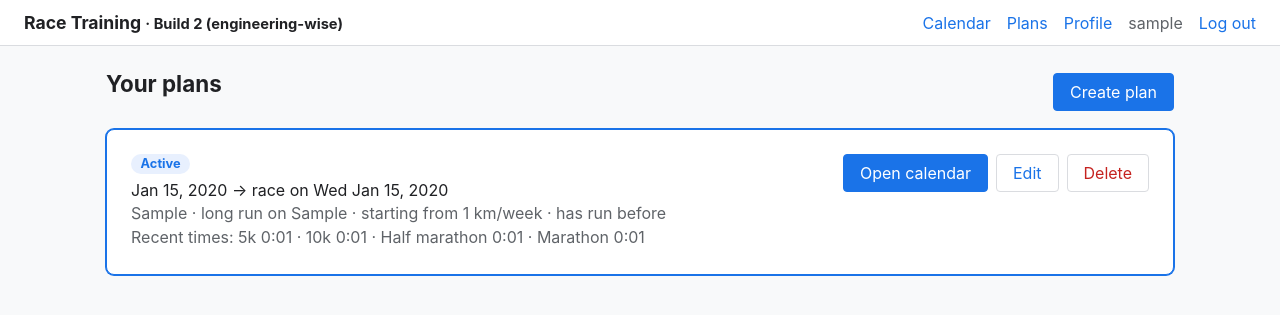
After one commit to HaoSophareth/cs162-ai-app, a Flask app: page /plans in a window 1280 px wide. The commit adds this page. Shown: the top 315 px of the page. Run offline with Flask 3, Linux system fonts and the light colour scheme; a user stored in the database is signed in; tables that the repository leaves empty hold one stand-in row (values such as "Sample post").

Commit message:
Build 2: quick profile onboarding and multiple plans (spec change)

```diff
--- a/engineering_build/auth.py
+++ b/engineering_build/auth.py
@@ -27,7 +27,7 @@ def signup():
             db.session.add(user)
             db.session.commit()
             login_user(user)
-            return redirect(url_for("main.setup"))
+            return redirect(url_for("main.profile"))
 
     return render_template("signup.html")
 
--- a/engineering_build/main.py
+++ b/engineering_build/main.py
@@ -10,7 +10,25 @@ from plan_generator import DAYS, RECOMMENDED_WEEKS, generate_plan, monday_of
 main_bp = Blueprint("main", __name__)
 
 DISTANCES = {"5k": "5k", "10k": "10k", "half": "Half marathon", "marathon": "Marathon"}
+BEST_TIME_FIELDS = {"best_5k": "5k", "best_10k": "10k", "best_half": "Half marathon", "best_full": "Marathon"}
 WEEKS_SHOWN = 2
+
+
+@main_bp.before_request
+def require_profile():
+    # New users fill in their profile before anything else in the app.
+    if (current_user.is_authenticated and not current_user.has_profile
+            and request.endpoint != "main.profile"):
+        return redirect(url_for("main.profile"))
+
+
+@main_bp.app_template_filter("duration")
+def format_duration(seconds):
+    if seconds is None:
+        return ""
+    hours, rest = divmod(seconds, 3600)
+    minutes, secs = divmod(rest, 60)
+    return f"{hours}:{minutes:02}:{secs:02}" if hours else f"{minutes}:{secs:02}"
 
 
 def parse_date(text):
@@ -20,7 +38,46 @@ def parse_date(text):
         return None
 
 
+def parse_number(text, kind=float):
+    try:
+        return kind(text)
+    except (TypeError, ValueError):
+        return None
+
+
+def parse_duration(text):
+    # "25:30" (mm:ss) or "1:45:00" (h:mm:ss) -> seconds. Raises ValueError if malformed.
+    parts = text.split(":")
+    if len(parts) not in (2, 3) or not all(p.isdigit() for p in parts):
+        raise ValueError
+    numbers = [int(p) for p in parts]
+    if any(n >= 60 for n in numbers[1:]):
+        raise ValueError
+    hours, minutes, seconds = [0] * (3 - len(numbers)) + numbers
+    total = hours * 3600 + minutes * 60 + seconds
+    if total == 0:
+        raise ValueError
+    return total
+
+
+def get_active_plan():
+    return Plan.query.filter_by(user_id=current_user.id, is_active=True).first()
+
+
+def get_user_plan(plan_id):
+    # Filtering by user_id means a changed id in the URL gives a 404, not someone else's plan.
+    return Plan.query.filter_by(id=plan_id, user_id=current_user.id).first_or_404()
+
+
+def make_active(plan):
+    # Called before a commit, so switching plans happens in one transaction.
+    Plan.query.filter_by(user_id=current_user.id).update({"is_active": False})
+    plan.is_active = True
+
+
 def runs_between(plan, first_day, last_day):
+    if plan is None:
+        return []
     return Run.query.filter(
         Run.plan_id == plan.id, Run.date >= first_day, Run.date <= last_day
     ).order_by(Run.date, Run.id).all()
@@ -32,6 +89,8 @@ def total_plan_weeks(plan):
 
 def plan_week_number(plan, week_start):
     # None for weeks outside the plan, so templates only show "Week N" when it means something.
+    if plan is None:
+        return None
     number = (week_start - monday_of(plan.start_date)).days // 7 + 1
     return number if 1 <= number <= total_plan_weeks(plan) else None
 
@@ -69,93 +128,232 @@ def google_calendar_url(run):
     return "https://calendar.google.com/calendar/render?" + urlencode(params)
 
 
-@main_bp.route("/setup", methods=["GET", "POST"])
+@main_bp.route("/profile", methods=["GET", "POST"])
 @login_required
-def setup():
-    plan = Plan.query.filter_by(user_id=current_user.id).first()
+def profile():
+    onboarding = not current_user.has_profile
 
     if request.method == "POST":
-        form = {
-            "experience": request.form.get("experience"),
-            "run_days": request.form.getlist("run_days"),
-            "long_run_day": request.form.get("long_run_day"),
-            "race_distance": request.form.get("race_distance"),
-            "start_date": request.form.get("start_date", ""),
-            "race_date": request.form.get("race_date", ""),
-        }
-        start_date = parse_date(form["start_date"])
-        race_date = parse_date(form["race_date"])
-        run_days = [d for d in DAYS if d in form["run_days"]]
+        form = {k: request.form.get(k, "").strip() for k in ("sex", "age", "weight_kg", "height_cm")}
+        age = parse_number(form["age"], int)
+        weight = parse_number(form["weight_kg"])
+        height = parse_number(form["height_cm"], int)
 
         errors = []
-        if form["experience"] not in ("new", "experienced"):
-            errors.append("Choose your experience.")
-        if len(run_days) < 3:
-            errors.append("Pick at least 3 days you can run.")
-        if form["long_run_day"] not in run_days:
-            errors.append("The long-run day must be one of your running days.")
-        if form["race_distance"] not in DISTANCES:
-            errors.append("Choose a race distance.")
-        if not start_date or not race_date:
-            errors.append("Enter both a start date and a race date.")
-        elif race_date <= start_date:
-            errors.append("The race date must be after the start date.")
+        if form["sex"] not in ("male", "female"):
+            errors.append("Choose male or female.")
+        if age is None or not 10 <= age <= 100:
+            errors.append("Age must be a whole number between 10 and 100.")
+        if weight is None or not 25 <= weight <= 300:
+            errors.append("Weight must be between 25 and 300 kg.")
+        if height is None or not 100 <= height <= 250:
+            errors.append("Height must be a whole number between 100 and 250 cm.")
 
+        if not errors:
+            current_user.sex = form["sex"]
+            current_user.age = age
+            current_user.weight_kg = round(weight, 1)
+            current_user.height_cm = height
+            db.session.commit()
+            if onboarding:
+                flash("Welcome! Create a plan when you're ready.", "success")
+                return redirect(url_for("main.week"))
+            flash("Profile saved.", "success")
+            return redirect(url_for("main.profile"))
+        for error in errors:
+            flash(error, "error")
+    else:
+        form = {
+            "sex": current_user.sex or "",
+            "age": current_user.age or "",
+            "weight_kg": "" if current_user.weight_kg is None else f"{current_user.weight_kg:g}",
+            "height_cm": current_user.height_cm or "",
+        }
+    return render_template("profile.html", form=form, onboarding=onboarding)
+
+
+def read_plan_form():
+    fields = ["has_run_before", "weekly_km", "long_run_day", "race_distance",
+              "start_date", "race_date", *BEST_TIME_FIELDS]
+    form = {k: request.form.get(k, "").strip() for k in fields}
+    form["run_days"] = request.form.getlist("run_days")
+    return form
+
+
+def parse_plan_form(form):
+    # Returns (values ready to set on a Plan, list of error messages).
+    errors = []
+    has_run_before = form["has_run_before"] == "yes"
+    weekly_km = parse_number(form["weekly_km"])
+    run_days = [d for d in DAYS if d in form["run_days"]]
+    start_date = parse_date(form["start_date"])
+    race_date = parse_date(form["race_date"])
+
+    if form["has_run_before"] not in ("yes", "no"):
+        errors.append("Say whether you have run before.")
+    if weekly_km is None or not 0 <= weekly_km <= 300:
+        errors.append("Current weekly distance must be a number of km between 0 and 300.")
+    if len(run_days) < 3:
+        errors.append("Pick at least 3 days you can run.")
+    if form["long_run_day"] not in run_days:
+        errors.append("The long-run day must be one of your running days.")
+    if form["race_distance"] not in DISTANCES:
+        errors.append("Choose a race distance.")
+    if not start_date or not race_date:
+        errors.append("Enter both a start date and a race date.")
+    elif race_date <= start_date:
+        errors.append("The race date must be after the start date.")
+
+    # Times only count for people who have run before; otherwise they're ignored.
+    best_times = {}
+    for field, label in BEST_TIME_FIELDS.items():
+        best_times[field] = None
+        if has_run_before and form[field]:
+            try:
+                best_times[field] = parse_duration(form[field])
+            except ValueError:
+                errors.append(f"{label} time should look like 25:30 or 1:45:00.")
+
+    values = {
+        "has_run_before": has_run_before,
+        "weekly_km": round(weekly_km, 1) if weekly_km is not None else None,
+        "run_days": ",".join(run_days),
+        "long_run_day": form["long_run_day"],
+        "race_distance": form["race_distance"],
+        "start_date": start_date,
+        "race_date": race_date,
+        **best_times,
+    }
+    return values, errors
+
+
+def form_from_plan(plan):
+    form = {
+        "has_run_before": "yes" if plan.has_run_before else "no",
+        "weekly_km": f"{plan.weekly_km:g}",
+        "run_days": plan.run_days.split(","),
+        "long_run_day": plan.long_run_day,
+        "race_distance": plan.race_distance,
+        "start_date": plan.start_date.isoformat(),
+        "race_date": plan.race_date.isoformat(),
+    }
+    for field in BEST_TIME_FIELDS:
+        form[field] = format_duration(getattr(plan, field))
+    return form
+
+
+def render_plan_form(form, plan):
+    return render_template("setup.html", form=form, plan=plan, days=DAYS, distances=DISTANCES,
+                           recommended=RECOMMENDED_WEEKS, best_time_fields=BEST_TIME_FIELDS)
+
+
+def save_plan(plan, values):
+    for key, value in values.items():
+        setattr(plan, key, value)
+    new_runs = generate_plan(plan.has_run_before, plan.weekly_km, plan.run_days.split(","),
+                             plan.long_run_day, plan.race_distance, plan.start_date, plan.race_date)
+    # Replacing the list deletes the old runs (delete-orphan), and the single
+    # commit means we never end up with a plan that has half its runs.
+    plan.runs = [Run(**run) for run in new_runs]
+    db.session.commit()
+
+    weeks = (plan.race_date - plan.start_date).days // 7
+    needed = RECOMMENDED_WEEKS[plan.race_distance]
+    if weeks < needed:
+        flash(f"Heads up: you have {weeks} weeks until the race, but at least {needed} "
+              f"weeks are recommended for a {DISTANCES[plan.race_distance]}. "
+              "Your plan was still created.", "warning")
+
+
+@main_bp.route("/plans")
+@login_required
+def plans():
+    user_plans = Plan.query.filter_by(user_id=current_user.id).order_by(
+        Plan.is_active.desc(), Plan.race_date.desc()).all()
+    return render_template("plans.html", plans=user_plans, distances=DISTANCES,
+                           best_time_fields=BEST_TIME_FIELDS)
+
+
+@main_bp.route("/plans/new", methods=["GET", "POST"])
+@login_required
+def new_plan():
+    if request.method == "POST":
+        form = read_plan_form()
+        values, errors = parse_plan_form(form)
         if errors:
             for error in errors:
                 flash(error, "error")
-            return render_template("setup.html", form=form, plan=plan, days=DAYS,
-                                   distances=DISTANCES, recommended=RECOMMENDED_WEEKS)
+            return render_plan_form(form, None)
 
-        if plan is None:
-            plan = Plan(user_id=current_user.id)
-            db.session.add(plan)
-        plan.experience = form["experience"]
-        plan.run_days = ",".join(run_days)
-        plan.long_run_day = form["long_run_day"]
-        plan.race_distance = form["race_distance"]
-        plan.start_date = start_date
-        plan.race_date = race_date
+        # Built with its values up front: make_active's UPDATE flushes this plan to the
+        # database first, and that insert would fail with required columns still empty.
+        plan = Plan(user_id=current_user.id, **values)
+        db.session.add(plan)
+        # A newly created plan is the one the user wants to follow, so it becomes active.
+        make_active(plan)
+        save_plan(plan, values)
+        flash("Your training plan is ready.", "success")
+        return redirect(url_for("main.week", start=monday_of(plan.start_date).isoformat()))
 
-        new_runs = generate_plan(plan.experience, run_days, plan.long_run_day,
-                                 plan.race_distance, start_date, race_date)
-        # Replacing the list deletes the old runs (delete-orphan), and the single
-        # commit means we never end up with a plan that has half its runs.
-        plan.runs = [Run(**run) for run in new_runs]
-        db.session.commit()
+    form = {"has_run_before": "", "weekly_km": "", "run_days": [], "long_run_day": "Sun",
+            "race_distance": "5k", "start_date": date.today().isoformat(), "race_date": "",
+            **{field: "" for field in BEST_TIME_FIELDS}}
+    return render_plan_form(form, None)
 
-        weeks = (race_date - start_date).days // 7
-        needed = RECOMMENDED_WEEKS[plan.race_distance]
-        if weeks < needed:
-            flash(f"Heads up: you have {weeks} weeks until the race, but at least {needed} "
-                  f"weeks are recommended for a {DISTANCES[plan.race_distance]}. "
-                  "Your plan was still created.", "warning")
-        flash("Your training plan is ready.", "success")
-        return redirect(url_for("main.week", start=monday_of(start_date).isoformat()))
 
-    if plan:
-        form = {
-            "experience": plan.experience,
-            "run_days": plan.run_days.split(","),
-            "long_run_day": plan.long_run_day,
-            "race_distance": plan.race_distance,
-            "start_date": plan.start_date.isoformat(),
-            "race_date": plan.race_date.isoformat(),
-        }
-    else:
-        form = {"experience": "new", "run_days": [], "long_run_day": "Sun",
-                "race_distance": "5k", "start_date": date.today().isoformat(), "race_date": ""}
-    return render_template("setup.html", form=form, plan=plan, days=DAYS,
-                           distances=DISTANCES, recommended=RECOMMENDED_WEEKS)
+@main_bp.route("/plans/<int:plan_id>/edit", methods=["GET", "POST"])
+@login_required
+def edit_plan(plan_id):
+    plan = get_user_plan(plan_id)
+
+    if request.method == "POST":
+        form = read_plan_form()
+        values, errors = parse_plan_form(form)
+        if errors:
+            for error in errors:
+                flash(error, "error")
+            return render_plan_form(form, plan)
+
+        save_plan(plan, values)
+        flash("Plan updated and regenerated.", "success")
+        if plan.is_active:
+            return redirect(url_for("main.week", start=monday_of(plan.start_date).isoformat()))
+        return redirect(url_for("main.plans"))
+
+    return render_plan_form(form_from_plan(plan), plan)
+
+
+@main_bp.route("/plans/<int:plan_id>/activate", methods=["POST"])
+@login_required
+def activate_plan(plan_id):
+    plan = get_user_plan(plan_id)
+    make_active(plan)
+    db.session.commit()
+    flash(f"{DISTANCES[plan.race_distance]} plan is now active.", "success")
+    return redirect(url_for("main.week", start=monday_of(plan.start_date).isoformat()))
+
+
+@main_bp.route("/plans/<int:plan_id>/delete", methods=["POST"])
+@login_required
+def delete_plan(plan_id):
+    plan = get_user_plan(plan_id)
+    was_active = plan.is_active
+    db.session.delete(plan)
+    # Keep a plan active if there is one left, so the calendar doesn't go empty.
+    if was_active:
+        replacement = Plan.query.filter(Plan.user_id == current_user.id, Plan.id != plan.id) \
+            .order_by(Plan.race_date.desc()).first()
+        if replacement:
+            replacement.is_active = True
+    db.session.commit()
+    flash("Plan deleted.", "success")
+    return redirect(url_for("main.plans"))
 
 
 @main_bp.route("/")
 @login_required
 def week():
-    plan = Plan.query.filter_by(user_id=current_user.id).first()
-    if plan is None:
-        return redirect(url_for("main.setup"))
-
+    plan = get_active_plan()
     week_start = monday_of(parse_date(request.args.get("start")) or date.today())
     # Two weeks side by side in a horizontal scroller: the chosen week, then the next one.
     weeks = [build_week(plan, week_start + timedelta(weeks=i)) for i in range(WEEKS_SHOWN)]
@@ -165,7 +363,7 @@ def week():
         plan=plan,
         weeks=weeks,
         today=date.today(),
-        total_weeks=total_plan_weeks(plan),
+        total_weeks=total_plan_weeks(plan) if plan else None,
         month=week_start.strftime("%Y-%m"),
         prev_start=(week_start - timedelta(days=7)).isoformat(),
         next_start=(week_start + timedelta(days=7)).isoformat(),
@@ -176,10 +374,7 @@ def week():
 @main_bp.route("/month")
 @login_required
 def month():
-    plan = Plan.query.filter_by(user_id=current_user.id).first()
-    if plan is None:
-        return redirect(url_for("main.setup"))
-
+    plan = get_active_plan()
     today = date.today()
     first = parse_date((request.args.get("month") or "") + "-01") or today.replace(day=1)
     next_first = (first + timedelta(days=32)).replace(day=1)
--- a/engineering_build/static/style.css
+++ b/engineering_build/static/style.css
@@ -213,3 +213,36 @@ legend { font-weight: 600; padding: 0 0.3rem; }
 .details dd { margin: 0; white-space: pre-line; }
 .actions { display: flex; gap: 0.5rem; flex-wrap: wrap; }
 .actions form { margin: 0; }
+
+/* Empty calendar: a clear call to create the first plan. */
+.empty-plan {
+  flex: 1;
+  display: flex;
+  justify-content: space-between;
+  align-items: center;
+  gap: 1rem;
+  padding: 1rem 1.25rem;
+  margin: 0.75rem 0 1rem;
+  background: #e8f0fe;
+  border: 1px solid #c6dafc;
+  border-radius: 8px;
+}
+.empty-state { text-align: center; }
+
+/* Plan form: recent times only matter for people who have run before. */
+.best-times { margin: 0.5rem 0 1rem; }
+.best-times p { margin: 0 0 0.5rem; }
+.time-grid { display: grid; grid-template-columns: repeat(4, 1fr); gap: 0.75rem; }
+.plan-form:has(input[name=has_run_before][value=no]:checked) .best-times { display: none; }
+
+/* Plans list */
+.plan-item { display: flex; justify-content: space-between; align-items: flex-start; gap: 1rem; margin-top: 1rem; flex-wrap: wrap; }
+.plan-item.active { border-color: #1a73e8; box-shadow: 0 0 0 1px #1a73e8; }
+.plan-summary h2 { display: flex; align-items: center; gap: 0.6rem; margin: 0 0 0.4rem; font-size: 1.15rem; }
+.plan-summary p { margin: 0.2rem 0; }
+.active-tag { background: #e8f0fe; color: #1a73e8; padding: 0.15rem 0.6rem; border-radius: 999px; font-size: 0.8rem; }
+.button.danger { color: #c5221f; }
+.button.danger-solid { background: #c5221f; border-color: #c5221f; }
+.confirm-delete summary { list-style: none; }
+.confirm-delete summary::-webkit-details-marker { display: none; }
+.confirm-delete[open] form { display: flex; align-items: center; gap: 0.5rem; margin-top: 0.5rem; }
--- a/engineering_build/templates/base.html
+++ b/engineering_build/templates/base.html
@@ -11,8 +11,9 @@
     <a class="brand" href="{{ url_for('main.week') }}">Race Training <small>· Build 2 (engineering-wise)</small></a>
     <div class="nav-links">
       {% if current_user.is_authenticated %}
-        <a href="{{ url_for('main.week') }}">My week</a>
-        <a href="{{ url_for('main.setup') }}">Setup</a>
+        <a href="{{ url_for('main.week') }}">Calendar</a>
+        <a href="{{ url_for('main.plans') }}">Plans</a>
+        <a href="{{ url_for('main.profile') }}">Profile</a>
         <span class="muted">{{ current_user.username }}</span>
         <a href="{{ url_for('auth.logout') }}">Log out</a>
       {% else %}
--- /dev/null
+++ b/engineering_build/templates/plans.html
@@ -0,0 +1,61 @@
+{% extends "base.html" %}
+{% block title %}Plans{% endblock %}
+{% block content %}
+<div class="calendar-toolbar">
+  <h1>Your plans</h1>
+  <a class="button" href="{{ url_for('main.new_plan') }}">Create plan</a>
+</div>
+
+{% if not plans %}
+  <div class="panel empty-state">
+    <p>You don't have any plans yet.</p>
+    <a class="button" href="{{ url_for('main.new_plan') }}">Create plan</a>
+  </div>
+{% endif %}
+
+{% for plan in plans %}
+  <div class="panel plan-item {% if plan.is_active %}active{% endif %}">
+    <div class="plan-summary">
+      <h2>
+        {{ distances[plan.race_distance] }}
+        {% if plan.is_active %}<span class="active-tag">Active</span>{% endif %}
+      </h2>
+      <p>
+        {{ plan.start_date.strftime('%b') }} {{ plan.start_date.day }}, {{ plan.start_date.year }}
+        &rarr; race on {{ plan.race_date.strftime('%a %b') }} {{ plan.race_date.day }}, {{ plan.race_date.year }}
+      </p>
+      <p class="muted">
+        {{ plan.run_days.replace(',', ', ') }} · long run on {{ plan.long_run_day }}
+        · starting from {{ '%g' % plan.weekly_km }} km/week
+        · {% if plan.has_run_before %}has run before{% else %}new runner{% endif %}
+      </p>
+      {% if plan.best_5k or plan.best_10k or plan.best_half or plan.best_full %}
+        <p class="muted">Recent times:
+          {% for field, label in best_time_fields.items() if plan[field] %}
+            {{ label }} {{ plan[field]|duration }}{% if not loop.last %} ·{% endif %}
+          {% endfor %}
+        </p>
+      {% endif %}
+    </div>
+
+    <div class="actions">
+      {% if not plan.is_active %}
+        <form method="post" action="{{ url_for('main.activate_plan', plan_id=plan.id) }}">
+          <button type="submit" class="button">Make active</button>
+        </form>
+      {% else %}
+        <a class="button" href="{{ url_for('main.week', start=plan.start_date.isoformat()) }}">Open calendar</a>
+      {% endif %}
+      <a class="button secondary" href="{{ url_for('main.edit_plan', plan_id=plan.id) }}">Edit</a>
+      {# <details> asks "are you sure?" without JavaScript. #}
+      <details class="confirm-delete">
+        <summary class="button secondary danger">Delete</summary>
+        <form method="post" action="{{ url_for('main.delete_plan', plan_id=plan.id) }}">
+          <span>Delete this plan and all its runs?</span>
+          <button type="submit" class="button danger-solid">Yes, delete</button>
+        </form>
+      </details>
+    </div>
+  </div>
+{% endfor %}
+{% endblock %}
```
Also changed, not shown: engineering_build/models.py (+19 -4 lines), engineering_build/plan_generator.py (+7 -9 lines), engineering_build/templates/month.html (+10 -3 lines), engineering_build/templates/profile.html (added, +26 -0 lines), engineering_build/templates/setup.html (+31 -10 lines), engineering_build/templates/week.html (+11 -4 lines), engineering_build/README.md.
